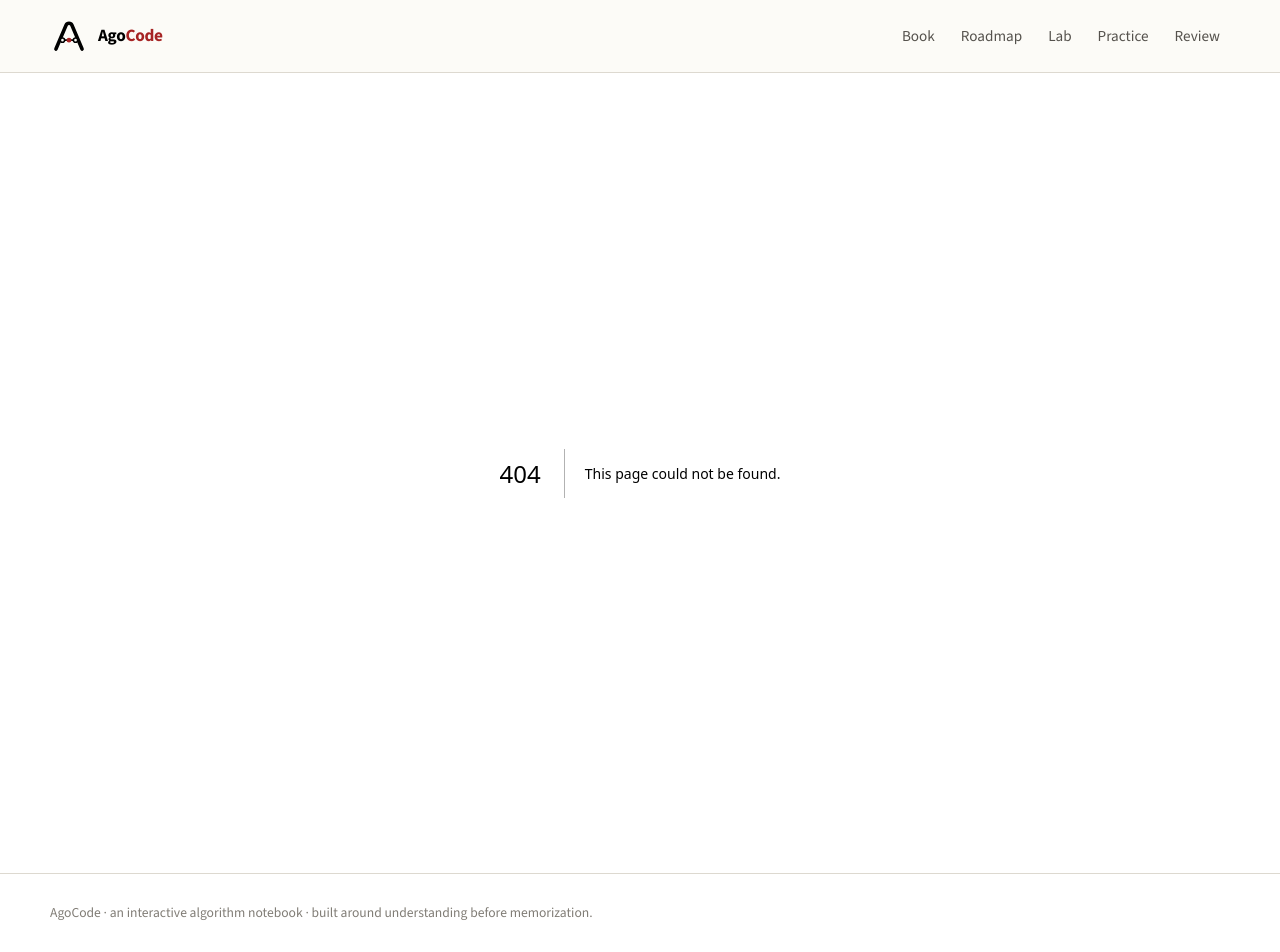
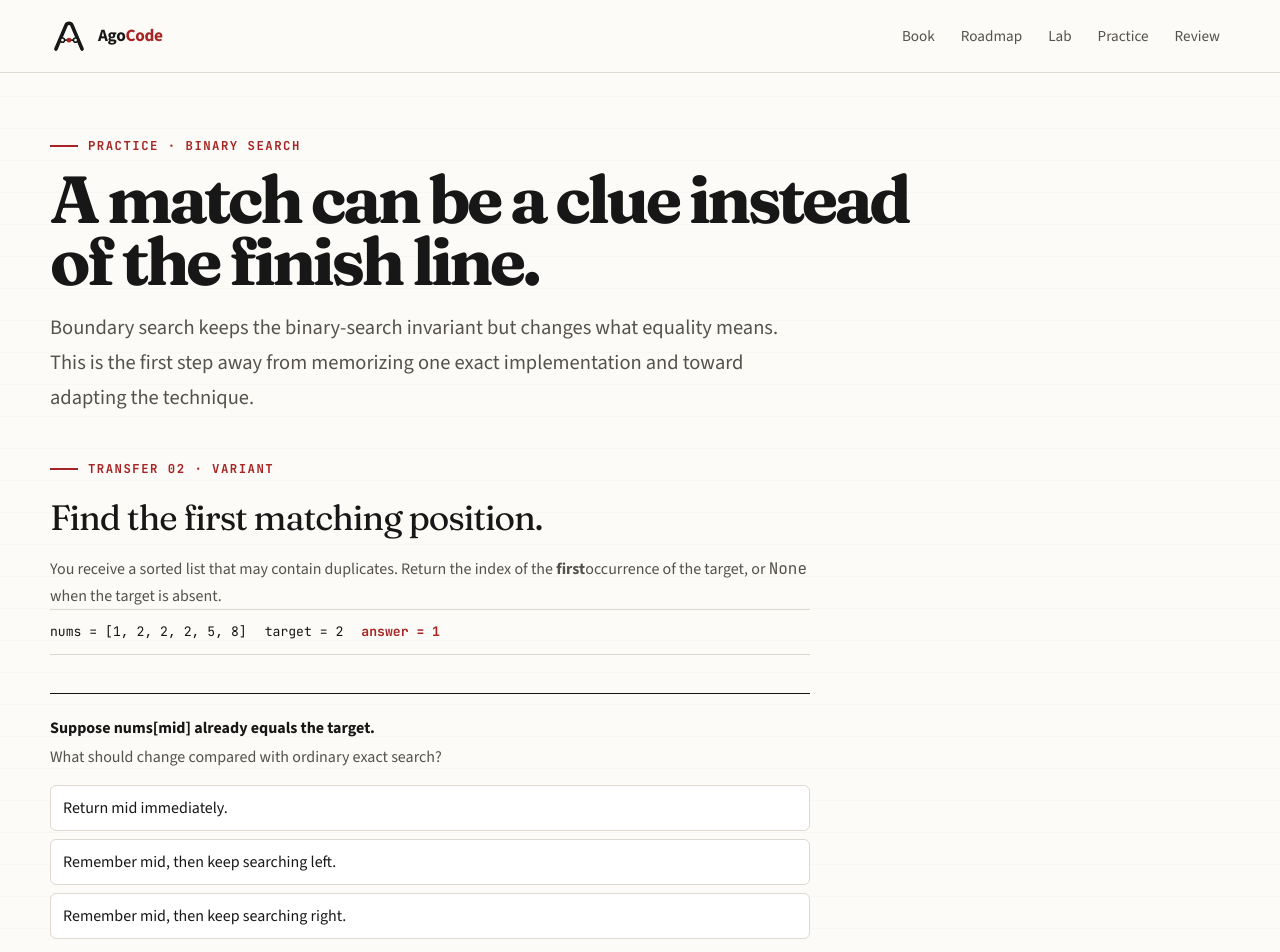
Before and after one commit to anatwork14/agocode, a Next.js app: page /practice/binary-search/boundary in a window 1280 px wide. Before the commit this address had no page. Shown: the top 952 px of the page. Built offline with nearby package versions, Linux system fonts and the light colour scheme.

Commit message:
feat: add boundary-search transfer rung and harden Python practice

```diff
--- /dev/null
+++ b/app/practice/binary-search/boundary/page.tsx
@@ -0,0 +1,31 @@
+import Link from "next/link";
+import { BinarySearchBoundaryPractice } from "@/components/binary-search/BinarySearchBoundaryPractice";
+
+export const metadata = { title: "Binary Search Boundary Practice" };
+
+export default function BinarySearchBoundaryPage() {
+  return (
+    <main className="page">
+      <div className="site-shell">
+        <div className="eyebrow">Practice · Binary Search</div>
+        <h1 className="editorial-title editorial-title--compact">A match can be a clue instead of the finish line.</h1>
+        <p className="lede">
+          Boundary search keeps the binary-search invariant but changes what equality means. This is the first step
+          away from memorizing one exact implementation and toward adapting the technique.
+        </p>
+
+        <section className="section" style={{ paddingTop: 44 }}>
+          <BinarySearchBoundaryPractice />
+          <div className="action-row">
+            <Link className="button" href="/practice/binary-search">
+              ← Previous rung
+            </Link>
+            <Link className="button" href="/practice">
+              View transfer ladder
+            </Link>
+          </div>
+        </section>
+      </div>
+    </main>
+  );
+}
--- a/app/practice/binary-search/page.tsx
+++ b/app/practice/binary-search/page.tsx
@@ -10,8 +10,8 @@ export default function BinarySearchPracticePage() {
         <div className="eyebrow">Practice · Binary Search</div>
         <h1 className="editorial-title editorial-title--compact">Transfer the invariant to a nearby problem.</h1>
         <p className="lede">
-          This first rung is intentionally close to exact search. Later rungs will hide the topic and introduce
-          rotated arrays, boundaries, and monotonic answer spaces.
+          This first rung is intentionally close to exact search. Later rungs change what equality means, hide the
+          technique, and introduce rotated arrays and monotonic answer spaces.
         </p>
 
         <section className="section" style={{ paddingTop: 44 }}>
@@ -23,6 +23,9 @@ export default function BinarySearchPracticePage() {
             <Link className="button" href="/lab/binary-search">
               Open trace lab
             </Link>
+            <Link className="button button--primary" href="/practice/binary-search/boundary">
+              Next: boundary search →
+            </Link>
           </div>
         </section>
       </div>
--- a/app/practice/page.tsx
+++ b/app/practice/page.tsx
@@ -4,8 +4,8 @@ export const metadata = { title: "Practice" };
 
 const ladder = [
   ["01", "Insertion boundary", "Direct", "Live", "/practice/binary-search"],
-  ["02", "First / last occurrence", "Variant", "Next", "#"],
-  ["03", "Rotated sorted array", "Pattern", "Planned", "#"],
+  ["02", "First occurrence boundary", "Variant", "Live", "/practice/binary-search/boundary"],
+  ["03", "Rotated sorted array", "Pattern", "Next", "#"],
   ["04", "Monotonic answer search", "Mixed", "Planned", "#"],
 ] as const;
 
--- /dev/null
+++ b/components/binary-search/BinarySearchBoundaryPractice.tsx
@@ -0,0 +1,100 @@
+"use client";
+
+import { useState } from "react";
+import { PythonExercise, type PythonTestCase } from "@/components/code/PythonExercise";
+
+const tests: PythonTestCase[] = [
+  { label: "finds first duplicate", args: [[1, 2, 2, 2, 5, 8], 2], expected: 1 },
+  { label: "finds first element", args: [[3, 3, 4, 9], 3], expected: 0 },
+  { label: "finds unique target", args: [[1, 4, 7, 10], 7], expected: 2 },
+  { label: "returns None when absent", args: [[1, 4, 7, 10], 5], expected: null },
+  { label: "handles an empty array", args: [[], 5], expected: null },
+];
+
+const starterCode = `def first_occurrence(nums, target):
+    # Exact binary search can stop at any matching index.
+    # This version must prove that no earlier match exists.
+    pass
+`;
+
+const hints = [
+  "A match is evidence, but it is not yet proof that you found the first match.",
+  "Remember the best matching index seen so far, then keep searching the left half.",
+  "When nums[mid] >= target, the first occurrence cannot be to the right of mid.",
+  "One inclusive-interval approach stores answer = mid on equality, then sets high = mid - 1 and continues.",
+];
+
+const decisions = [
+  { id: "return", label: "Return mid immediately." },
+  { id: "left", label: "Remember mid, then keep searching left." },
+  { id: "right", label: "Remember mid, then keep searching right." },
+] as const;
+
+export function BinarySearchBoundaryPractice() {
+  const [decision, setDecision] = useState<string | null>(null);
+  const correct = decision === "left";
+
+  return (
+    <div className="transfer-practice">
+      <section className="transfer-problem" aria-labelledby="boundary-problem-title">
+        <div className="eyebrow">Transfer 02 · variant</div>
+        <h2 id="boundary-problem-title">Find the first matching position.</h2>
+        <p>
+          You receive a sorted list that may contain duplicates. Return the index of the <strong>first</strong>
+          occurrence of the target, or <code className="mono">None</code> when the target is absent.
+        </p>
+        <div className="example-strip mono" aria-label="Example">
+          <span>nums = [1, 2, 2, 2, 5, 8]</span>
+          <span>target = 2</span>
+          <strong>answer = 1</strong>
+        </div>
+      </section>
+
+      <section className="hypothesis-gate">
+        <div className="hypothesis-gate__heading">
+          <div>
+            <strong>Suppose nums[mid] already equals the target.</strong>
+            <p>What should change compared with ordinary exact search?</p>
+          </div>
+          {decision ? <span className="mono">decision recorded</span> : null}
+        </div>
+        <div className="prediction-options">
+          {decisions.map((option) => (
+            <button
+              type="button"
+              key={option.id}
+              className={`prediction-option ${decision === option.id ? (correct ? "prediction-option--correct" : "prediction-option--wrong") : ""}`}
+              onClick={() => setDecision(option.id)}
+              disabled={Boolean(decision)}
+            >
+              {option.label}
+            </button>
+          ))}
+        </div>
+        {decision ? (
+          <p className={`prediction-feedback ${correct ? "prediction-feedback--correct" : ""}`} aria-live="polite">
+            {correct
+              ? "Exactly. A matching mid is a candidate answer, but duplicates may exist earlier. Preserve mid as the best answer and continue proving the left side."
+              : "An exact match no longer ends the proof. The problem asks for a boundary, so you still need to determine whether an earlier equal value exists."}
+          </p>
+        ) : null}
+      </section>
+
+      {decision ? (
+        <PythonExercise
+          id="binary-search-transfer-boundary"
+          title="Turn exact search into a boundary search."
+          description="Keep the core discard logic, but change what equality means. A match becomes a candidate answer rather than an immediate return."
+          functionName="first_occurrence"
+          starterCode={starterCode}
+          tests={tests}
+          hints={hints}
+          successMessage="You adapted binary search from finding a value to proving a boundary."
+          storageKey="agocode.progress.binary-search.transfer-02"
+        />
+      ) : (
+        <div className="transfer-locked">Choose what equality should mean to unlock the editor.</div>
+      )}
+    </div>
+  );
+}
--- a/components/code/PythonExercise.tsx
+++ b/components/code/PythonExercise.tsx
@@ -1,6 +1,6 @@
 "use client";
 
-import { useEffect, useRef, useState } from "react";
+import { KeyboardEvent, useEffect, useRef, useState } from "react";
 
 export type PythonTestCase = {
   label: string;
@@ -152,6 +152,25 @@ export function PythonExercise({
     setRuntimeNonce((value) => value + 1);
   }
 
+  function handleEditorKeyDown(event: KeyboardEvent<HTMLTextAreaElement>) {
+    if (event.key !== "Tab") return;
+
+    event.preventDefault();
+    const editor = event.currentTarget;
+    const start = editor.selectionStart;
+    const end = editor.selectionEnd;
+    const indentation = "    ";
+    const nextCode = `${code.slice(0, start)}${indentation}${code.slice(end)}`;
+
+    setCode(nextCode);
+    setReport(null);
+
+    requestAnimationFrame(() => {
+      editor.selectionStart = start + indentation.length;
+      editor.selectionEnd = start + indentation.length;
+    });
+  }
+
   const passedCount = report?.tests.filter((test) => test.passed).length ?? 0;
   const passedAll = Boolean(report?.tests.length) && passedCount === report?.tests.length && !report?.error;
 
@@ -179,6 +198,7 @@ export function PythonExercise({
               setCode(event.target.value);
               setReport(null);
             }}
+            onKeyDown={handleEditorKeyDown}
             spellCheck={false}
             aria-describedby={`${id}-runtime-status`}
           />
@@ -272,8 +292,8 @@ export function PythonExercise({
             </div>
           ) : (
             <div className="test-report test-report--idle">
-              <strong>Five checks are waiting.</strong>
-              <span>They cover found, missing, boundary, single-item, and empty-array behavior.</span>
+              <strong>{tests.length} checks are waiting.</strong>
+              <span>Run the suite to test normal behavior and edge cases without leaving the page.</span>
             </div>
           )}
         </aside>
--- a/components/review/ReviewQueue.tsx
+++ b/components/review/ReviewQueue.tsx
@@ -30,7 +30,8 @@ function readProgress(key: string): ProgressRecord | null {
 function buildReviewItems() {
   const rebuild = readProgress("agocode.progress.binary-search.rebuild");
   const explain = readProgress("agocode.progress.binary-search.explain");
-  const transfer = readProgress("agocode.progress.binary-search.transfer-01");
+  const transferInsert = readProgress("agocode.progress.binary-search.transfer-01");
+  const transferBoundary = readProgress("agocode.progress.binary-search.transfer-02");
   const nextItems: ReviewItem[] = [];
 
   if (rebuild) {
@@ -51,12 +52,21 @@ function buildReviewItems() {
     });
   }
 
-  if (transfer) {
+  if (transferInsert) {
     nextItems.push({
       title: "Insertion boundary transfer",
-      description: "Solve the nearby boundary variant again and explain why the final low index is meaningful.",
+      description: "Solve the insertion-position variant again and explain why the final low index is meaningful.",
       href: "/practice/binary-search",
-      dueAt: new Date(new Date(transfer.completedAt).getTime() + 3 * DAY_MS),
+      dueAt: new Date(new Date(transferInsert.completedAt).getTime() + 3 * DAY_MS),
+    });
+  }
+
+  if (transferBoundary) {
+    nextItems.push({
+      title: "First-occurrence boundary",
+      description: "Find the first duplicate again. Recall why equality becomes a candidate answer instead of an immediate return.",
+      href: "/practice/binary-search/boundary",
+      dueAt: new Date(new Date(transferBoundary.completedAt).getTime() + 4 * DAY_MS),
     });
   }
 
```
Also changed, not shown: 2 other files (tests, documents, lock files or other folders).
